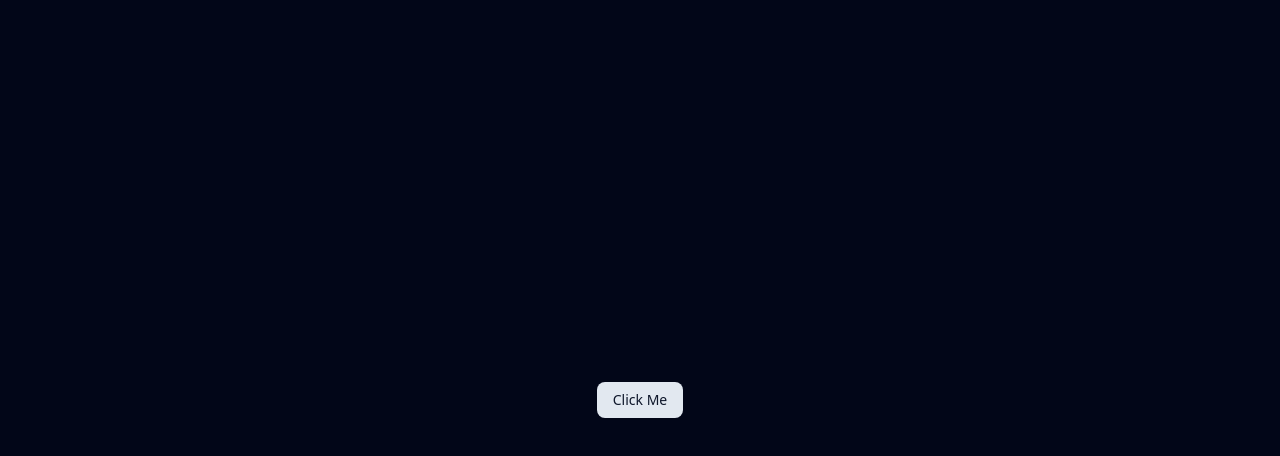
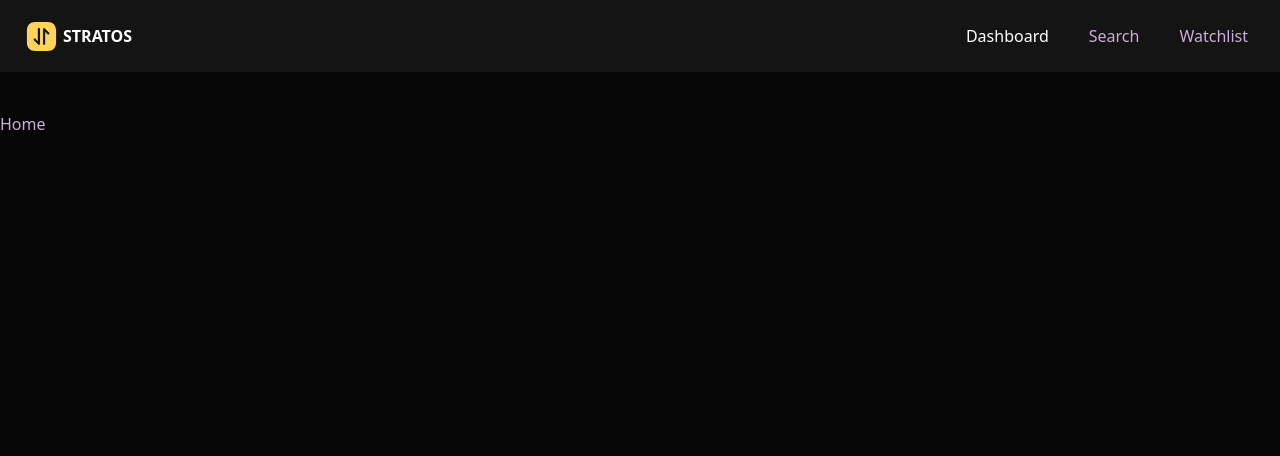
Before and after one commit to jaytintran/stratos-stock-dashboard, a Next.js app: page / in a window 1280 px wide. Shown: the top 456 px of the page. Built offline with nearby package versions, Linux system fonts and the light colour scheme.

Commit message:
feat: building the header

```diff
--- /dev/null
+++ b/app/(root)/layout.tsx
@@ -0,0 +1,13 @@
+import Header from "@/components/Header";
+
+const Layout = ({ children }: { children: React.ReactNode }) => {
+	return (
+		<main className="min-h-screen text-gray-400">
+			{/* HEADER */}
+			<Header />
+			<div className="container py-10 mx-auto">{children}</div>
+		</main>
+	);
+};
+
+export default Layout;
--- /dev/null
+++ b/app/(root)/page.tsx
@@ -0,0 +1,7 @@
+import { Button } from "@/components/ui/Button";
+
+const Home = () => {
+	return <div className="home-wrapper flex min-h-screen ">Home</div>;
+};
+
+export default Home;
--- a/app/globals.css
+++ b/app/globals.css
@@ -2,10 +2,6 @@
 @import "tw-animate-css";
 
 @custom-variant dark (&:is(.dark *));
-
-@theme {
-	--color-yellow-400: "#FDD458";
-}
 
 @theme inline {
 	--color-background: var(--background);
@@ -141,6 +137,16 @@
 		@apply border-border outline-ring/50;
 	}
 	body {
-		@apply bg-background text-foreground;
+		@apply bg-gray-900 text-foreground;
 	}
 }
+
+@layer utilities {
+	.header {
+		@apply z-50 w-full bg-gray-800 min-h-[70px];
+	}
+
+	.home-wrapper {
+		@apply flex-col gap-4 items-start max-sm:items-center;
+	}
+}
--- a/app/page.tsx
+++ /dev/null
@@ -1,11 +0,0 @@
-import { Button } from "@/components/ui/button";
-
-const Home = () => {
-	return (
-		<div className="flex justify-center items-center h-screen">
-			<Button>Click Me</Button>
-		</div>
-	);
-};
-
-export default Home;
--- /dev/null
+++ b/components/Header.tsx
@@ -0,0 +1,39 @@
+import Image from "next/image";
+import Link from "next/link";
+import React from "react";
+import NavItems from "./NavItems";
+
+const Header = () => {
+	return (
+		<header className="sticky top-0 header">
+			<div className="container mx-auto flex justify-between items-center px-6 py-4 text-gray-500">
+				<Link
+					href={"/"}
+					className="flex gap-1 items-center cursor-pointer w-auto"
+				>
+					<Image
+						src={"/assets/icons/logo-2.svg"}
+						alt="Stratos Logo"
+						width={35}
+						height={35}
+					/>
+					<p className="max-sm:hidden inline uppercase font-bold text-white antialiased">
+						Stratos
+					</p>
+				</Link>
+
+				<nav className="max-sm:hidden block">
+					{/* Nav Items */}
+					<NavItems />
+				</nav>
+
+				{/* User Dropdown in Mobile */}
+				<div className="max-sm:block hidden">
+					<NavItems />
+				</div>
+			</div>
+		</header>
+	);
+};
+
+export default Header;
--- /dev/null
+++ b/components/NavItems.tsx
@@ -0,0 +1,28 @@
+"use client";
+
+import { navItems } from "@/lib/constants";
+import Link from "next/link";
+import { usePathname } from "next/navigation";
+
+const NavItems = () => {
+	const pathname = usePathname()
+	return (
+		<ul className="flex max-sm:flex-col flex-row p-2 max-sm:gap-3 gap-10 font-medium">
+			{navItems.map(({ title, href }) => {
+				const isActive = pathname === href;
+				return (
+					<li
+						key={title}
+						className={`hover:text-yellow-400 ${
+							isActive ? "text-white" : "text-gray-400"
+						}`}
+					>
+						<Link href={href}>{title}</Link>
+					</li>
+				);
+			})}
+		</ul>
+	);
+};
+
+export default NavItems;
--- /dev/null
+++ b/lib/constants.ts
@@ -0,0 +1,16 @@
+const navItems = [
+	{
+		title: "Dashboard",
+		href: "/",
+	},
+	{
+		title: "Search",
+		href: "/search",
+	},
+	{
+		title: "Watchlist",
+		href: "/watchlist",
+	},
+];
+
+export { navItems };
```
Also changed, not shown: components/ui/Button.tsx (renamed from components/ui/button.tsx), public/assets/icons/logo-2.svg (added), 1 other file (tests, documents, lock files or other folders).
